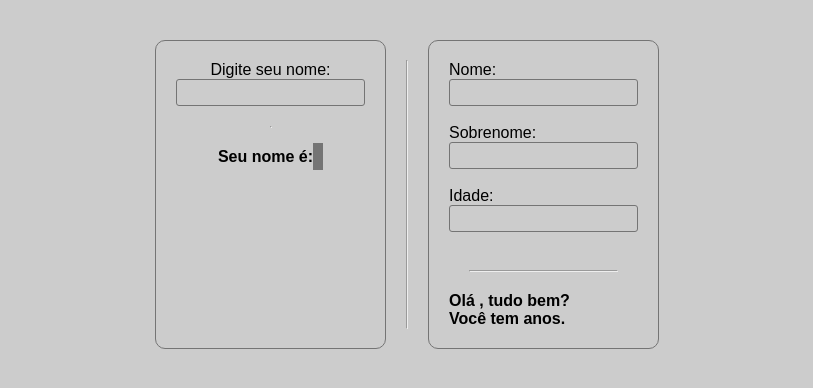
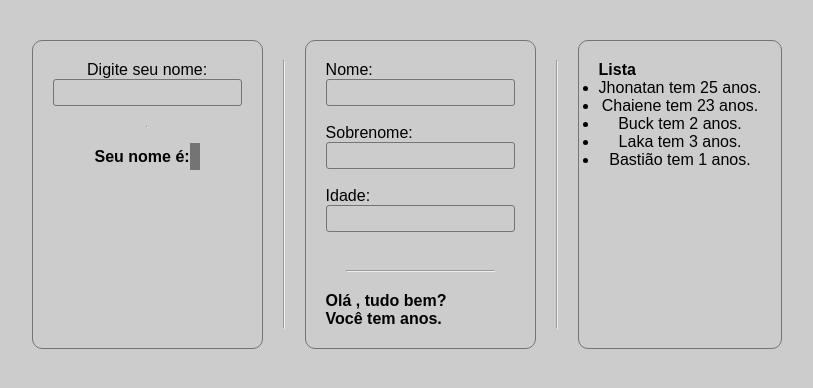
Before and after one commit to JhonatanGAlves/to-tests, a React (Create React App) app: page / in a window 1280 px wide. Shown: the top 388 px of the page, without its empty margins (233-1046 px from the left). Built offline with nearby package versions, Linux system fonts and the light colour scheme.

Commit message:
component ListPerson

```diff
--- a/src/App.tsx
+++ b/src/App.tsx
@@ -1,5 +1,6 @@
 import React from 'react';
 import './App.css';
+import ListPerson from './components/data/ListPerson';
 import InputState, { ExerciseInputState } from './components/InputState';
 
 function App() {
@@ -8,6 +9,8 @@ function App() {
       <InputState />
       <hr />
       <ExerciseInputState />
+      <hr />
+      <ListPerson />
     </div>
   );
 }
--- a/src/components/InputState.tsx
+++ b/src/components/InputState.tsx
@@ -99,7 +99,7 @@ const StyledInput = styled.div`
   }
 `
 
-const StyledExerciseInput = styled.div`
+export const StyledExerciseInput = styled.div`
   padding: 20px;
   border: 1px solid #747474;
   border-radius: 10px;
--- /dev/null
+++ b/src/components/data/ListPerson.tsx
@@ -0,0 +1,26 @@
+import React from 'react'
+import Person from './Person'
+import { StyledExerciseInput } from '../InputState'
+
+const ListPerson = () => {
+  const list = [
+    { name: 'Jhonatan', age: 25 },
+    { name: 'Chaiene', age: 23 },
+    { name: 'Buck', age: 2 },
+    { name: 'Laka', age: 3 },
+    { name: 'Bastião', age: 1 }
+  ]
+
+  return (
+    <StyledExerciseInput>
+      <h2>Lista</h2>
+      <ul>
+        {list.map((item, index) => (
+          <Person key={index} data={item} />
+        ))}
+      </ul>
+    </StyledExerciseInput>
+  )
+}
+
+export default ListPerson
--- /dev/null
+++ b/src/components/data/Person.tsx
@@ -0,0 +1,18 @@
+import React from 'react'
+
+type Props = {
+  data: {
+    name: string,
+    age: number
+  }
+}
+
+const Person = ({ data }: Props) => {
+  return (
+    <li>
+      {data.name} tem {data.age} anos.
+    </li>
+  )
+}
+
+export default Person
```
